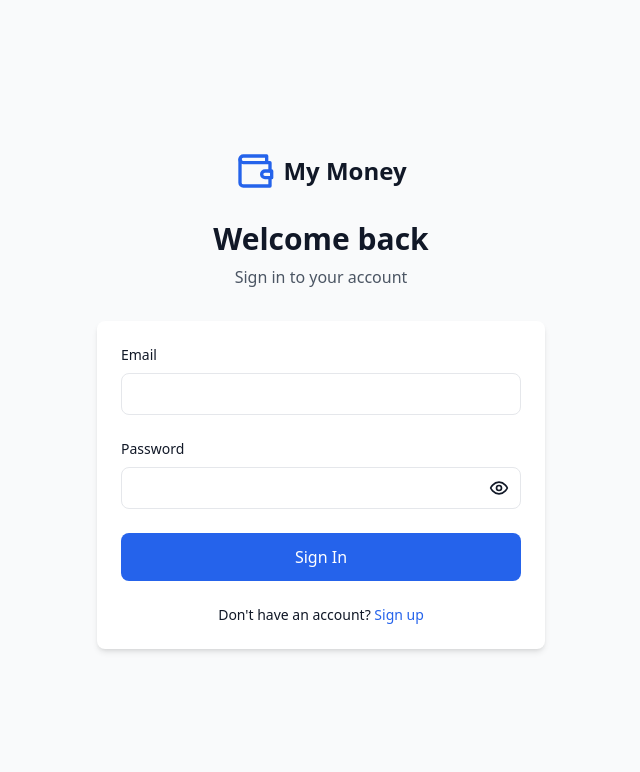
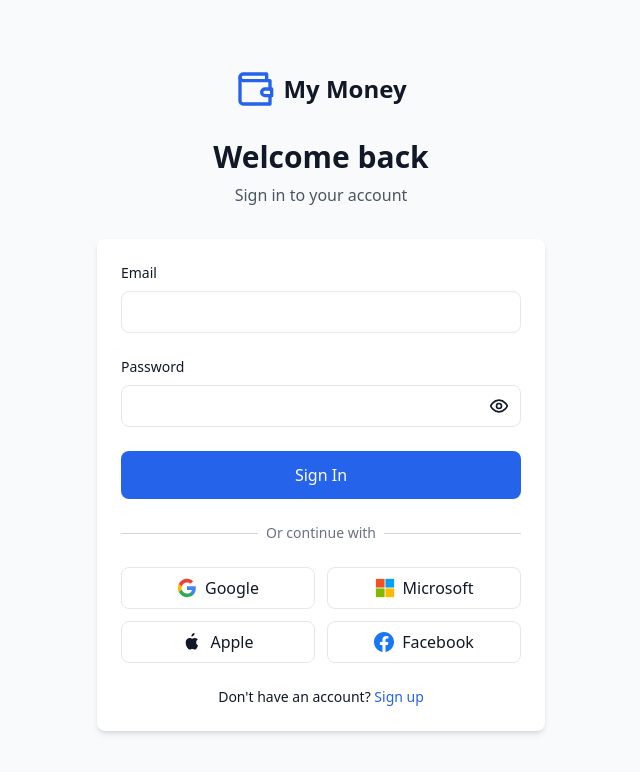
Before and after one commit to mohandshamada/my-money-app, a React (Vite) app in the folder apps/web/: page /login in a window 1280 px wide. Shown: the top 772 px of the page, without its empty margins (319-959 px from the left). Built offline with nearby package versions, Linux system fonts and the light colour scheme; no server answers.

Commit message:
Add OAuth login UI (Google, Microsoft, Apple, Facebook), OAuth callback page, multi-model orchestrator skill

```diff
--- a/apps/web/package.json
+++ b/apps/web/package.json
@@ -18,6 +18,7 @@
     "react": "^18.2.0",
     "react-dom": "^18.2.0",
     "react-hook-form": "^7.50.0",
+    "react-icons": "^5.5.0",
     "react-query": "^3.39.3",
     "react-redux": "^9.1.0",
     "react-router-dom": "^6.22.0",
--- a/apps/web/src/App.tsx
+++ b/apps/web/src/App.tsx
@@ -5,6 +5,7 @@ import { Layout } from './components/Layout'
 import { LandingPage } from './pages/LandingPage'
 import { LoginPage } from './pages/LoginPage'
 import { RegisterPage } from './pages/RegisterPage'
+import { OAuthCallback } from './pages/OAuthCallback'
 import { DashboardPage } from './pages/DashboardPage'
 import { TransactionsPage } from './pages/TransactionsPage'
 import { BudgetsPage } from './pages/BudgetsPage'
@@ -26,6 +27,7 @@ function App() {
         <Route path="/register" element={
           isAuthenticated ? <Navigate to="/dashboard" /> : <RegisterPage />
         } />
+        <Route path="/oauth/callback" element={<OAuthCallback />} />
 
         <Route element={<Layout />}>
           <Route path="/dashboard" element={<DashboardPage />} />
--- /dev/null
+++ b/apps/web/src/components/OAuthButtons.tsx
@@ -0,0 +1,35 @@
+import React from 'react';
+import { FaGoogle, FaMicrosoft, FaApple, FaFacebook } from 'react-icons/fa';
+
+interface OAuthButtonsProps {
+  onOAuthLogin: (provider: string) => void;
+}
+
+export const OAuthButtons: React.FC<OAuthButtonsProps> = ({ onOAuthLogin }) => {
+  const providers = [
+    { id: 'google', name: 'Google', icon: FaGoogle, color: '#DB4437' },
+    { id: 'microsoft', name: 'Microsoft', icon: FaMicrosoft, color: '#00A4EF' },
+    { id: 'apple', name: 'Apple', icon: FaApple, color: '#000000' },
+    { id: 'facebook', name: 'Facebook', icon: FaFacebook, color: '#1877F2' },
+  ];
+
+  return (
+    <div className="oauth-buttons">
+      <p className="divider">Or continue with</p>
+      <div className="provider-grid">
+        {providers.map((provider) => (
+          <button
+            key={provider.id}
+            type="button"
+            className="oauth-button"
+            onClick={() => onOAuthLogin(provider.id)}
+            style={{ '--provider-color': provider.color } as React.CSSProperties}
+          >
+            <provider.icon className="icon" />
+            <span>{provider.name}</span>
+          </button>
+        ))}
+      </div>
+    </div>
+  );
+};
--- a/apps/web/src/pages/LoginPage.tsx
+++ b/apps/web/src/pages/LoginPage.tsx
@@ -4,6 +4,8 @@ import { Link, Navigate } from 'react-router-dom'
 import { Wallet, Eye, EyeOff } from 'lucide-react'
 import { login, clearError } from '../store/authSlice'
 import { RootState } from '../store'
+
+const API_URL = import.meta.env.VITE_API_URL || 'http://localhost:5000'
 
 export function LoginPage() {
   const [email, setEmail] = useState('')
@@ -21,6 +23,10 @@ export function LoginPage() {
     e.preventDefault()
     dispatch(clearError())
     dispatch(login({ email, password }) as any)
+  }
+
+  const handleOAuth = (provider: string) => {
+    window.location.href = `${API_URL}/auth/${provider}`
   }
 
   return (
@@ -83,6 +89,65 @@ export function LoginPage() {
             {loading ? 'Signing in...' : 'Sign In'}
           </button>
 
+          {/* OAuth Buttons */}
+          <div className="relative">
+            <div className="absolute inset-0 flex items-center">
+              <div className="w-full border-t border-gray-300 dark:border-gray-600" />
+            </div>
+            <div className="relative flex justify-center text-sm">
+              <span className="px-2 bg-white dark:bg-gray-800 text-gray-500">Or continue with</span>
+            </div>
+          </div>
+
+          <div className="grid grid-cols-2 gap-3">
+            <button
+              type="button"
+              onClick={() => handleOAuth('google')}
+              className="flex items-center justify-center gap-2 px-4 py-2 border rounded-lg hover:bg-gray-50 dark:hover:bg-gray-700 transition-colors"
+            >
+              <svg className="h-5 w-5" viewBox="0 0 24 24">
+                <path fill="#4285F4" d="M22.56 12.25c0-.78-.07-1.53-.2-2.25H12v4.26h5.92c-.26 1.37-1.04 2.53-2.21 3.31v2.77h3.57c2.08-1.92 3.28-4.74 3.28-8.09z"/>
+                <path fill="#34A853" d="M12 23c2.97 0 5.46-.98 7.28-2.66l-3.57-2.77c-.98.66-2.23 1.06-3.71 1.06-2.86 0-5.29-1.93-6.16-4.53H2.18v2.84C3.99 20.53 7.7 23 12 23z"/>
+                <path fill="#FBBC05" d="M5.84 14.09c-.22-.66-.35-1.36-.35-2.09s.13-1.43.35-2.09V7.07H2.18C1.43 8.55 1 10.22 1 12s.43 3.45 1.18 4.93l2.85-2.22.81-.62z"/>
+                <path fill="#EA4335" d="M12 5.38c1.62 0 3.06.56 4.21 1.64l3.15-3.15C17.45 2.09 14.97 1 12 1 7.7 1 3.99 3.47 2.18 7.07l3.66 2.84c.87-2.6 3.3-4.53 6.16-4.53z"/>
+              </svg>
+              Google
+            </button>
+            <button
+              type="button"
+              onClick={() => handleOAuth('microsoft')}
+              className="flex items-center justify-center gap-2 px-4 py-2 border rounded-lg hover:bg-gray-50 dark:hover:bg-gray-700 transition-colors"
+            >
+              <svg className="h-5 w-5" viewBox="0 0 23 23">
+                <path fill="#f25022" d="M1 1h10v10H1z"/>
+                <path fill="#00a4ef" d="M12 1h10v10H12z"/>
+                <path fill="#7fba00" d="M1 12h10v10H1z"/>
+                <path fill="#ffb900" d="M12 12h10v10H12z"/>
+              </svg>
+              Microsoft
+            </button>
+            <button
+              type="button"
+              onClick={() => handleOAuth('apple')}
+              className="flex items-center justify-center gap-2 px-4 py-2 border rounded-lg hover:bg-gray-50 dark:hover:bg-gray-700 transition-colors"
+            >
+              <svg className="h-5 w-5" viewBox="0 0 24 24" fill="currentColor">
+                <path d="M17.05 20.28c-.98.95-2.05.88-3.08.4-1.09-.5-2.08-.48-3.24 0-1.44.62-2.2.44-3.06-.4C2.79 15.25 3.51 7.59 9.05 7.31c1.35.07 2.29.74 3.08.8 1.18-.24 2.31-.93 3.57-.84 1.51.12 2.65.72 3.4 1.8-3.12 1.87-2.38 5.98.22 7.13-.57 1.5-1.31 2.99-2.27 4.08zm-5.85-15.1c.07-2.04 1.76-3.79 3.78-3.94.29 2.32-1.93 4.48-3.78 3.94z"/>
+              </svg>
+              Apple
+            </button>
+            <button
+              type="button"
+              onClick={() => handleOAuth('facebook')}
+              className="flex items-center justify-center gap-2 px-4 py-2 border rounded-lg hover:bg-gray-50 dark:hover:bg-gray-700 transition-colors"
+            >
+              <svg className="h-5 w-5" fill="#1877F2" viewBox="0 0 24 24">
+                <path d="M24 12.073c0-6.627-5.373-12-12-12s-12 5.373-12 12c0 5.99 4.388 10.954 10.125 11.854v-8.385H7.078v-3.47h3.047V9.43c0-3.007 1.792-4.669 4.533-4.669 1.312 0 2.686.235 2.686.235v2.953H15.83c-1.491 0-1.956.925-1.956 1.874v2.25h3.328l-.532 3.47h-2.796v8.385C19.612 23.027 24 18.062 24 12.073z"/>
+              </svg>
+              Facebook
+            </button>
+          </div>
+
           <p className="text-center text-sm">
             Don't have an account?{' '}
             <Link to="/register" className="text-primary-600 hover:underline">
--- /dev/null
+++ b/apps/web/src/pages/OAuthCallback.tsx
@@ -0,0 +1,43 @@
+import { useEffect } from 'react'
+import { useNavigate, useSearchParams } from 'react-router-dom'
+import { Wallet } from 'lucide-react'
+
+export function OAuthCallback() {
+  const [searchParams] = useSearchParams()
+  const navigate = useNavigate()
+
+  useEffect(() => {
+    const token = searchParams.get('token')
+    const error = searchParams.get('error')
+
+    if (error) {
+      // Handle OAuth error
+      navigate('/login?error=' + encodeURIComponent(error))
+      return
+    }
+
+    if (token) {
+      // Store token and redirect
+      localStorage.setItem('token', token)
+      navigate('/dashboard')
+    } else {
+      // No token received
+      navigate('/login?error=oauth_failed')
+    }
+  }, [searchParams, navigate])
+
+  return (
+    <div className="min-h-screen bg-gray-50 dark:bg-gray-900 flex items-center justify-center">
+      <div className="text-center">
+        <Wallet className="h-16 w-16 text-primary-600 mx-auto mb-4 animate-pulse" />
+        <h2 className="text-2xl font-bold mb-2">Completing sign in...</h2>
+        <p className="text-gray-600 dark:text-gray-400">
+          Please wait while we authenticate you.
+        </p>
+        <div className="mt-4 flex justify-center">
+          <div className="animate-spin rounded-full h-8 w-8 border-b-2 border-primary-600"></div>
+        </div>
+      </div>
+    </div>
+  )
+}
```
Also changed, not shown: 3 other files (tests, documents, lock files or other folders).
